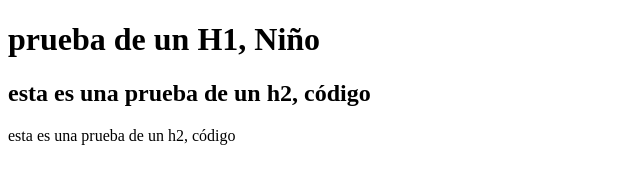
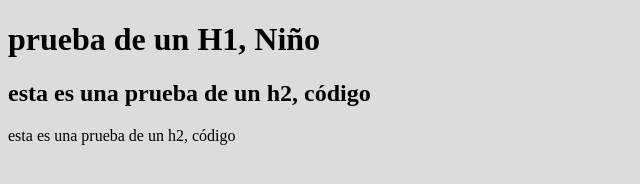
Before and after one commit to GenaroHerarnandezAlvarado/paginaweb, a plain HTML site: page index.html in a window 1280 px wide. Shown: the whole page, without its empty margins (0-640 px from the left). Drawn offline with Linux system fonts and the light colour scheme.

Commit message:
collor pagina
se cambio el color de la pagina princ8ipal

```diff
--- a/index.html
+++ b/index.html
@@ -3,6 +3,7 @@
     <meta charset="UTF-8">
     <meta http-equiv="X-UA-Compatible" content="IE=edge">
     <meta name="viewport" content="width=device-width, initial-scale=1.0">
+    <link rel="stylesheet" href="stilos.css">
     <title>pagina inicio</title>
 </head>
 <body>
--- /dev/null
+++ b/stilos.css
@@ -0,0 +1,3 @@
+body{
+    background-color: gainsboro;
+}
```
